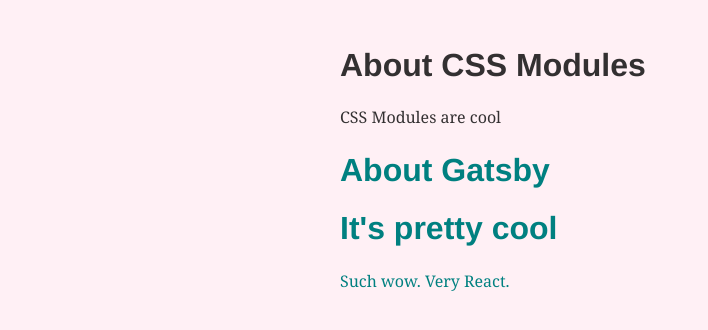
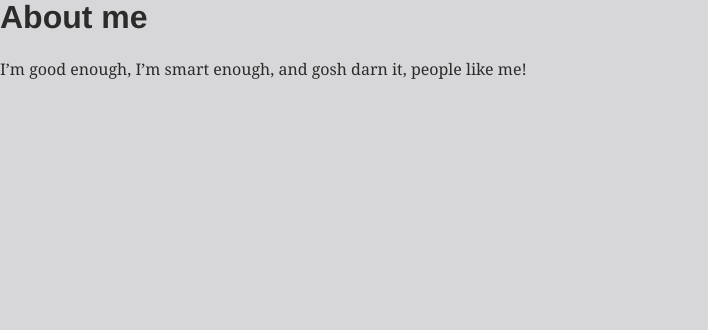
Before and after one commit to shahnawaz-pabon/gatsby-hello-world, a Gatsby site: page /about in a window 1280 px wide. Shown: the whole page, without its empty margins (0-708 px from the left). Built offline with nearby package versions, Linux system fonts and the light colour scheme; Gatsby itself is replaced by a stand-in of ours.

Commit message:
Contact page added, about page edited

```diff
--- a/src/pages/about.js
+++ b/src/pages/about.js
@@ -1,16 +1,8 @@
 import React from "react"
-import Header from "../components/header"
-import Container from "../components/container"
 
 export default () => (
-  <Container>
-    <h1>About CSS Modules</h1>
-    <p>CSS Modules are cool</p>
-
-    <div style={{ color: `teal` }}>
-      <Header headerText="About Gatsby" />
-      <Header headerText="It's pretty cool" />
-      <p>Such wow. Very React.</p>
-    </div>
-  </Container>
+  <div>
+    <h1>About me</h1>
+    <p>I’m good enough, I’m smart enough, and gosh darn it, people like me!</p>
+  </div>
 )
--- a/src/styles/global.css
+++ b/src/styles/global.css
@@ -1,3 +1,3 @@
 html {
-    background-color: lavenderblush;
+    background-color: #d7d6d8;
   }
```
Also changed, not shown: src/pages/contact.js (added, +10 -0 lines).
